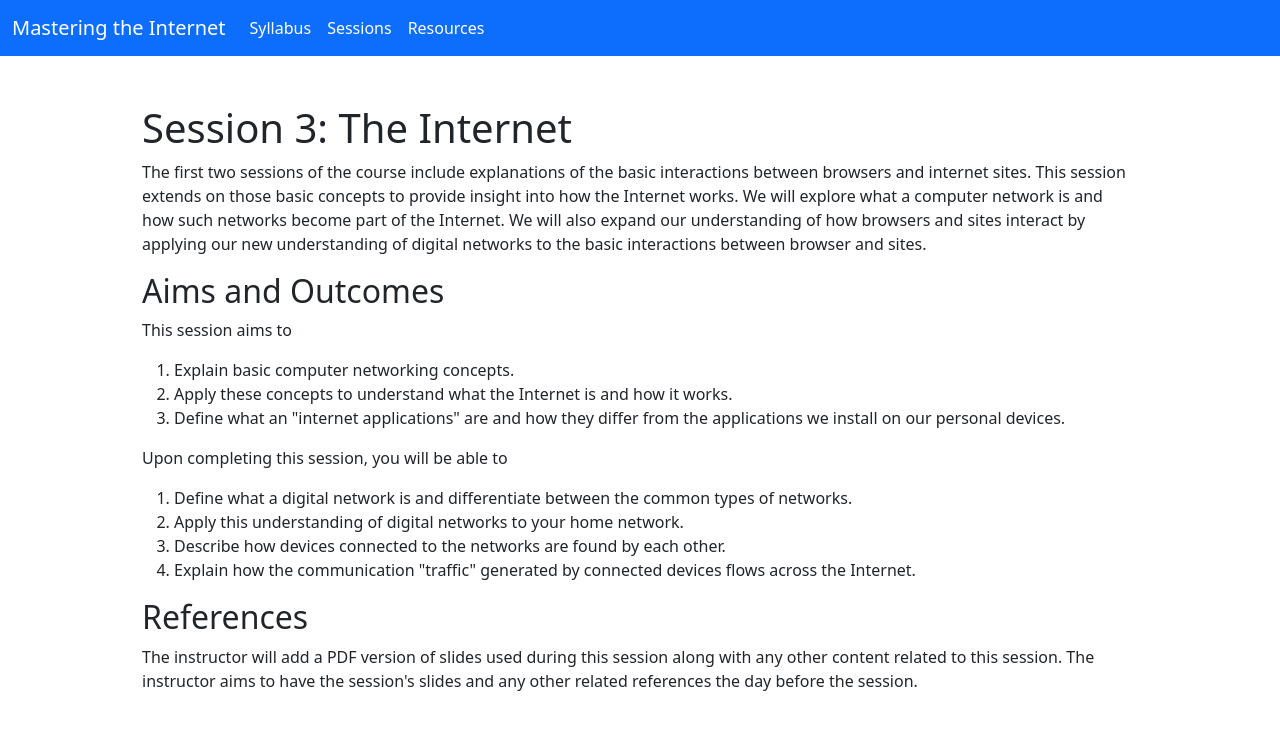
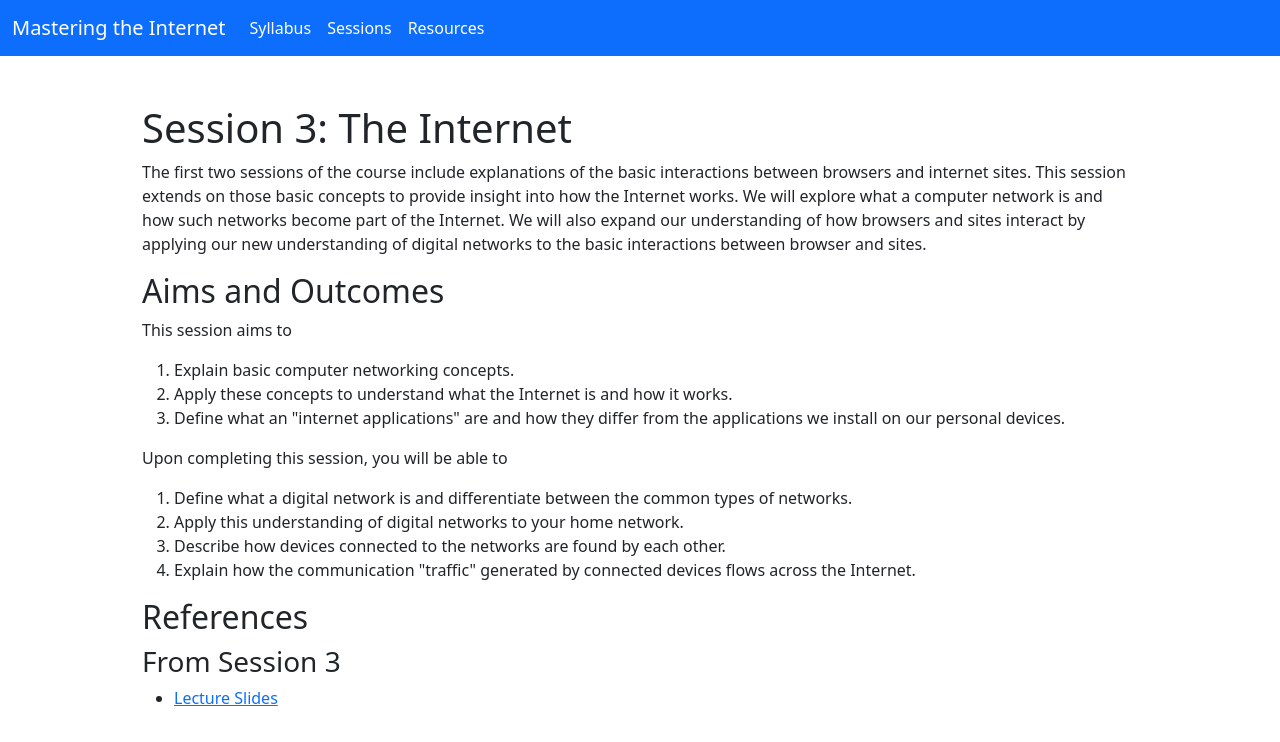
Before and after one commit to olli-shamlin/spring-2024, a plain HTML site: page session-3.html in a window 1280 px wide. Drawn offline with nearby package versions, Linux system fonts and the light colour scheme.

Commit message:
adding session 3 slides

```diff
--- a/session-3.html
+++ b/session-3.html
@@ -89,11 +89,10 @@
             </ol>
         </p>
         <h2>References</h2>
-            <p>
-                The instructor will add a PDF version of slides used during this session along
-                with any other content related to this session. The instructor aims to have the session's slides and
-                any other related references the day before the session.
-            </p>
+        <h3>From Session 3</h3>
+            <ul>
+                <li><a href="pdfs/session-3.pdf">Lecture Slides</a></li>
+            </ul>
     </div>
 
         </div>
```
Also changed, not shown: resources.html (+4 -0 lines), 2 other files.
